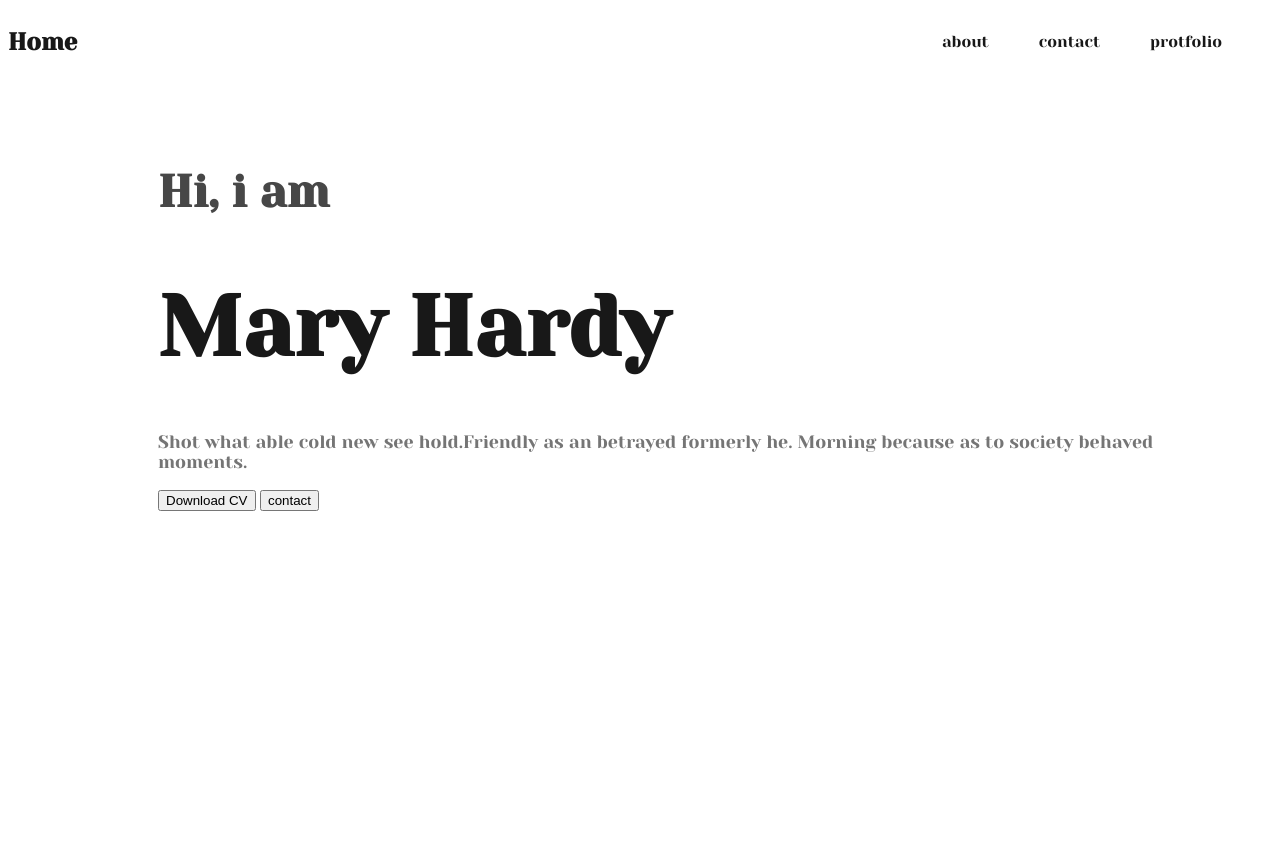
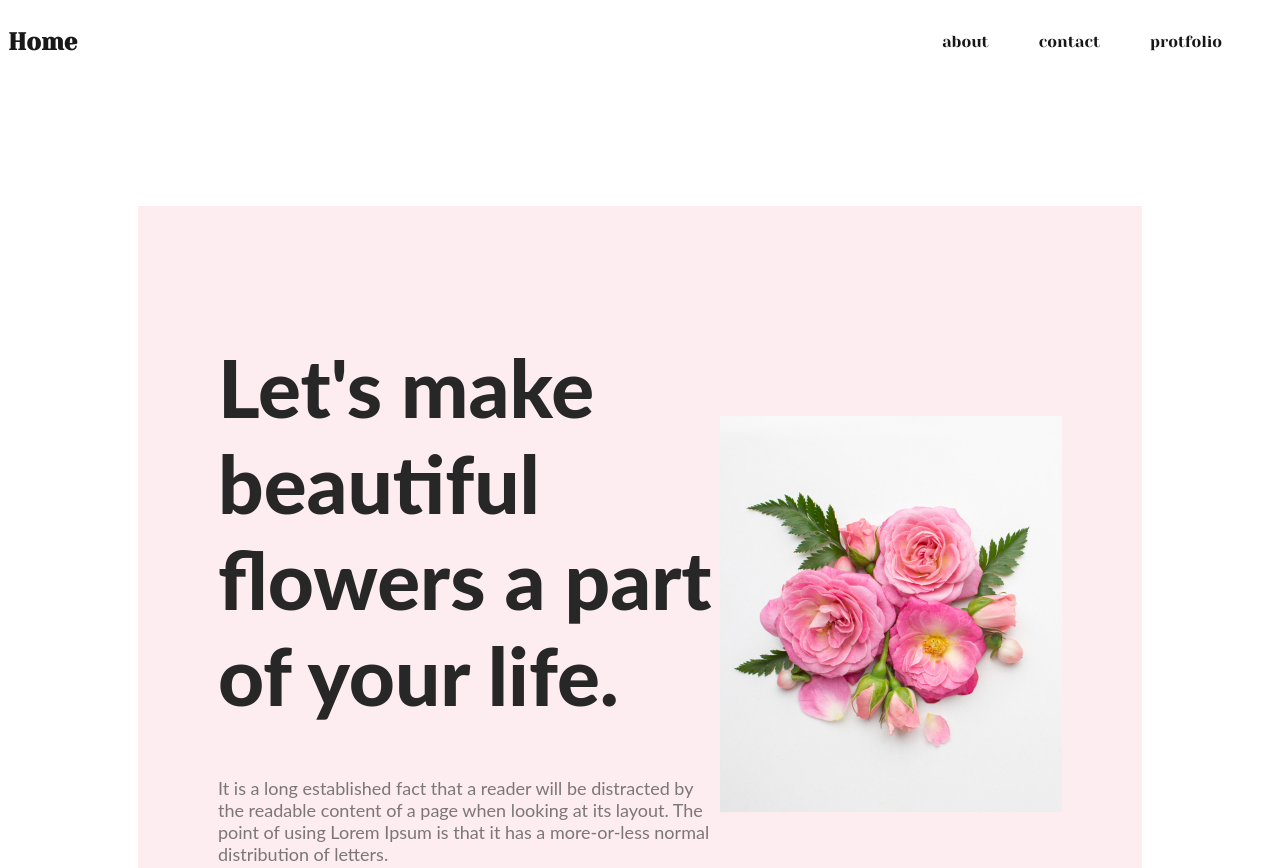
Before and after one commit to nondi58/reset-assgnment-1, a plain HTML site: page index.html in a window 1280 px wide. Shown: the top 868 px of the page. Before the commit the page ends 800 px from the top, so only its background shows below. Drawn offline with Linux system fonts and the light colour scheme.

Commit message:
first commit

```diff
--- a/index.html
+++ b/index.html
@@ -26,14 +26,13 @@
         <!-- end-navbar-option -->
         <div class="banner">
             <div class="banner-content">
-                <h4 class="head-grreting">Hi, i am</h4>
-                <h1 class="head-title">Mary Hardy</h1>
-                <p class="head-paragraph">Shot what able cold new see hold.Friendly as an betrayed formerly he. Morning
-                    because as to society behaved moments.</p>
+
+                <h1 class="head-title">Let's make beautiful flowers a part of your life.</h1>
+                <p class="head-paragraph">It is a long established fact that a reader will be distracted by the readable content of a page when looking at its layout. The point of using Lorem Ipsum is that it has a more-or-less normal distribution of letters.</p>
                 <button class="btn-primary">Download CV</button>
-                <button class="btn-primary">contact</button>
+
             </div>
-            <img class="image-class" src="images/hardy.png" alt="">
+            <img class="image-class" src="Flower Asset/Flower 01.png" alt="">
 
 
         </div>
--- a/styles/style.css
+++ b/styles/style.css
@@ -23,31 +23,35 @@ nav li{
     padding: 30px 30px 30px 150px;
     display: flex;
     align-items: center;
+    background: rgba(229, 84, 115, 0.10);
+    padding: 80px;
+    margin: 130px;
 }
 
 .banner.image-class {
-    background-image: url(/images/header_bg.png);
+
     width: 500px;
 
 }
+.head-title {
+    color: #272727;
+    font-family: Lato;
+    font-size: 80px;
 
-.head-grreting {
-    color: #474747;
-    font-size: 45px;
-    font-weight: 600;
-
-}
-
-.head-title {
-    color: #181818;
-    font-size: 85px;
-    font-weight: 700;
-
+    font-weight: 800;
 }
 
 .head-paragraph {
-    color: #757575;
+    color: rgba(39, 39, 39, 0.60);
+    font-family: Lato;
     font-size: 18px;
     font-weight: 400;
-
 }
+.btn-primary{
+    display: inline-flex;
+padding: 20px 43px;
+align-items: flex-start;
+gap: 10px;
+border-radius: 8px;
+background: #E55473;
+}
```
